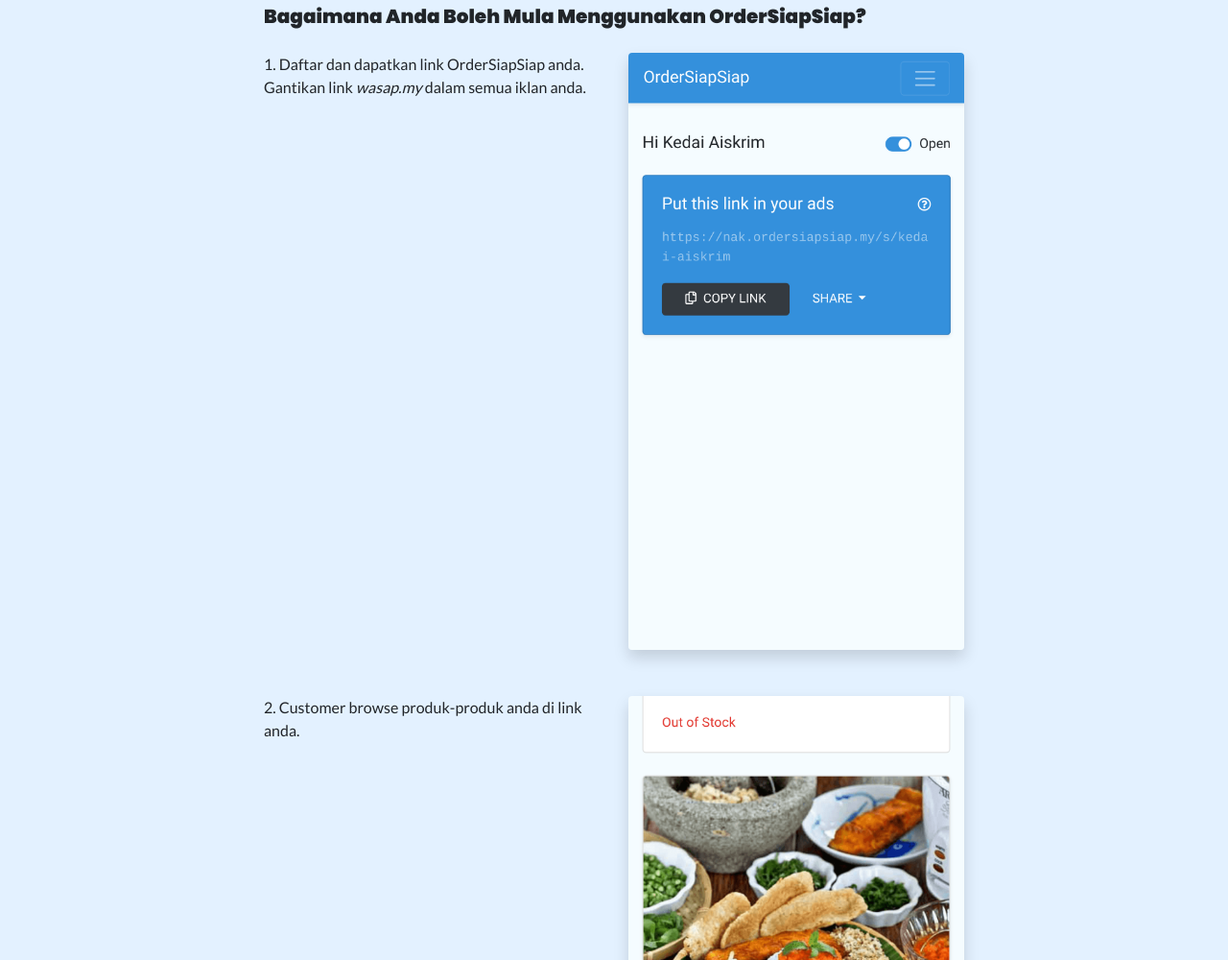
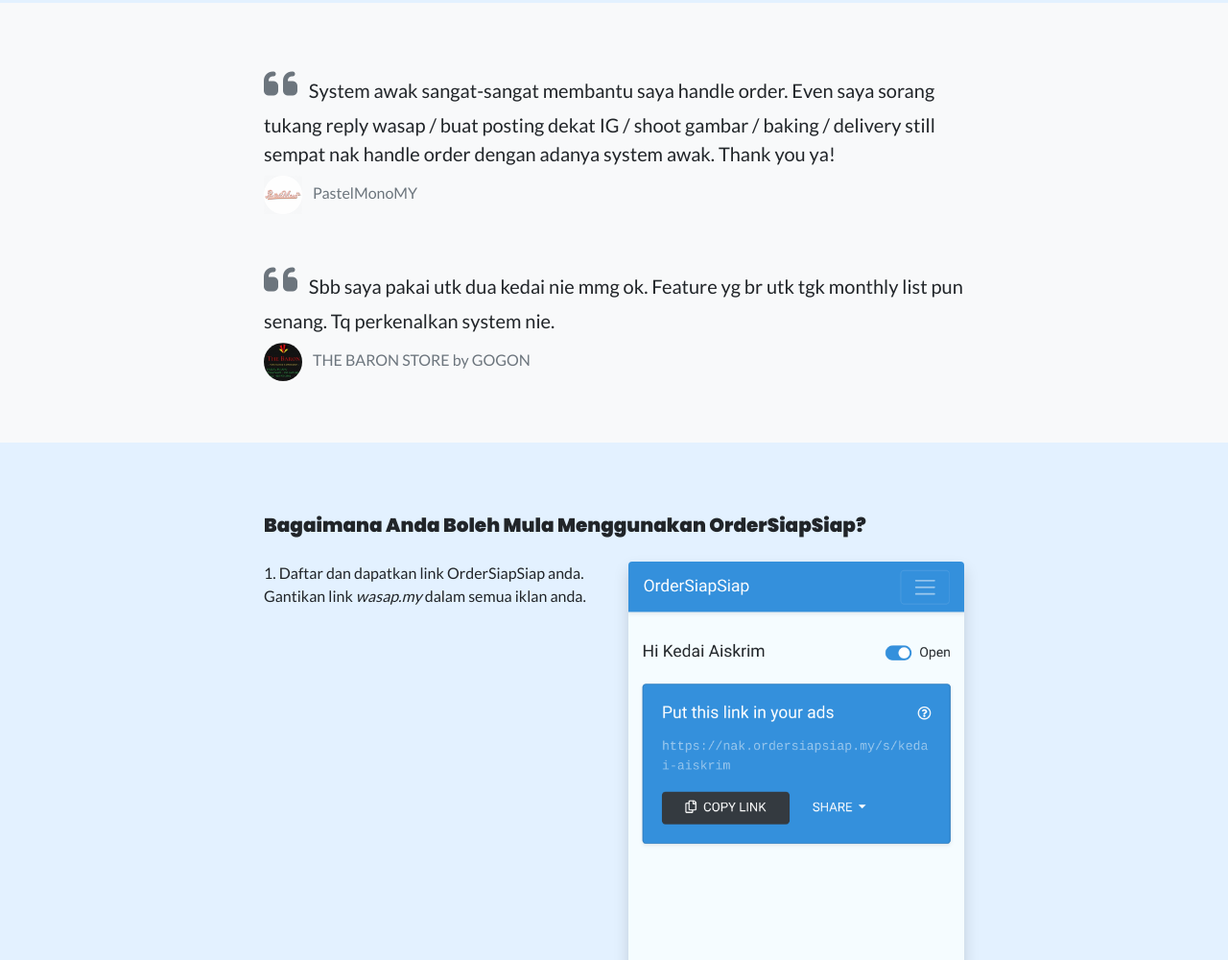
Before and after one commit to 3ub41r/ordersiapsiap.my, a plain HTML site: page index.html in a window 1280 px wide. Shown: the part 1512-2512 px from the top of the page at 96% size. Drawn offline with nearby package versions, Linux system fonts and the light colour scheme.

Commit message:
Add testimonial

```diff
--- a/index.html
+++ b/index.html
@@ -118,6 +118,47 @@
                     <p class="font-weight-bold"><i class="far fa-comment mr-1"></i> Susah nak susun balik order untuk delivery?</p>
                 </div> -->
 
+                <!-- <div class="text-center my-5">
+                    <h3 class="font-weight-bold mt-3 mb-5">
+                        Cara Guna <i class="fas fa-level-down ml-2"></i>
+                    </h3>
+                    <iframe class="shadow rounded" width="100%" height="550" src="https://www.youtube.com/embed/Cs7eAeXW1kE" frameborder="0" allow="accelerometer; autoplay; encrypted-media; gyroscope; picture-in-picture" allowfullscreen></iframe>
+                </div> -->
+            </div>
+        </div>
+    </div>
+
+    <div class="bg-light py-5">
+        <div class="container">
+            <div class="row">
+                <div class="col-md-8 mx-auto">
+                    <blockquote class="blockquote mb-5 mt-3">
+                        <p class="mb-0">
+                            <i class="fas fa-quote-left fa-2x mr-2 mb-2 text-muted"></i>
+                            System awak sangat-sangat membantu saya handle order. Even saya sorang tukang reply wasap / buat posting dekat IG / shoot gambar / baking / delivery still sempat nak handle order dengan adanya system awak. Thank you ya!
+                        </p>
+                        <footer class="small mt-2 text-muted">
+                            <img src="images/pastelmonomy.png" alt="pastelmonomy" class="mr-2" style="width: 40px;"> PastelMonoMY
+                        </footer>
+                    </blockquote>
+
+                    <blockquote class="blockquote mt-5">
+                        <p class="mb-0">
+                            <i class="fas fa-quote-left fa-2x mr-2 mb-2 text-muted"></i>
+                            Sbb saya pakai utk dua kedai nie mmg ok. Feature yg br utk tgk monthly list pun senang. Tq perkenalkan system nie.
+                        </p>
+                        <footer class="small mt-2 text-muted">
+                            <img src="images/thebaronstore.jpeg" alt="pastelmonomy" class="mr-2 rounded-circle" style="width: 40px;"> THE BARON STORE by GOGON
+                        </footer>
+                    </blockquote>
+                </div>
+            </div>
+        </div>
+    </div>
+
+    <div class="container">
+        <div class="row">
+            <div class="col-md-8 mx-auto pt-5">
                 <h5 class="my-4 font-weight-bold">Bagaimana Anda Boleh Mula Menggunakan OrderSiapSiap?</h5>
 
                 <div class="row mb-4">
@@ -165,8 +206,8 @@
                     </div>
                 </div>
 
-                <div class="text-center my-5">
-                    <h5 class="mb-4">Lebih RM95,000 sales order diproses.</h5>
+                <div class="text-center mt-5 mb-3">
+                    <h6 class="mb-4">Lebih RM95,000 sales order diproses.</h6>
                     <a href="https://nak.ordersiapsiap.my/register" class="btn btn-lg btn-warning text-uppercase mb-2 shadow">
                         Daftar Sekarang Percuma
                     </a>
@@ -174,13 +215,6 @@
                         Cuba la. Kalau berminat ada plan Premium. <a href="#harga">Apa beza Percuma dengan Premium?</a>
                     </p>
                 </div>
-
-                <!-- <div class="text-center my-5">
-                    <h3 class="font-weight-bold mt-3 mb-5">
-                        Cara Guna <i class="fas fa-level-down ml-2"></i>
-                    </h3>
-                    <iframe class="shadow rounded" width="100%" height="550" src="https://www.youtube.com/embed/Cs7eAeXW1kE" frameborder="0" allow="accelerometer; autoplay; encrypted-media; gyroscope; picture-in-picture" allowfullscreen></iframe>
-                </div> -->
             </div>
         </div>
     </div>
```
Also changed, not shown: images/pastelmonomy.png (added), images/thebaronstore.jpeg (added).
